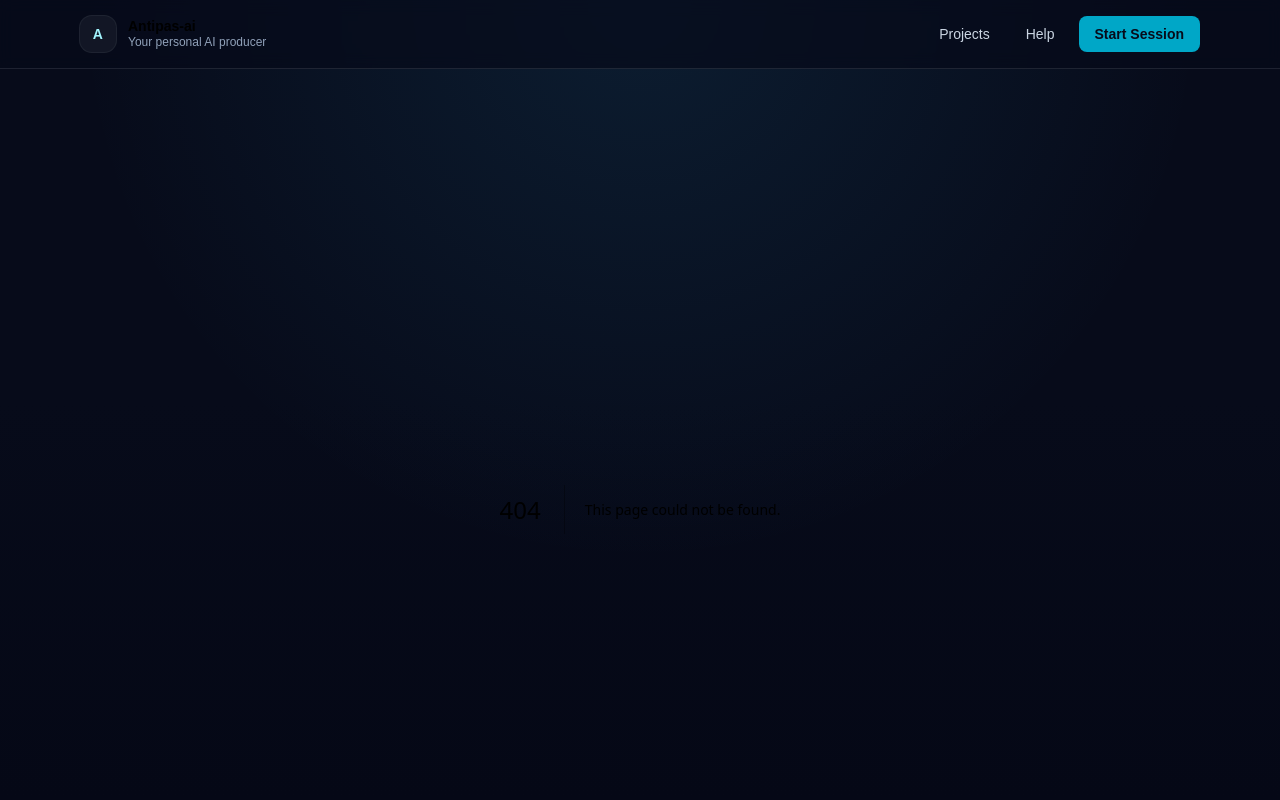
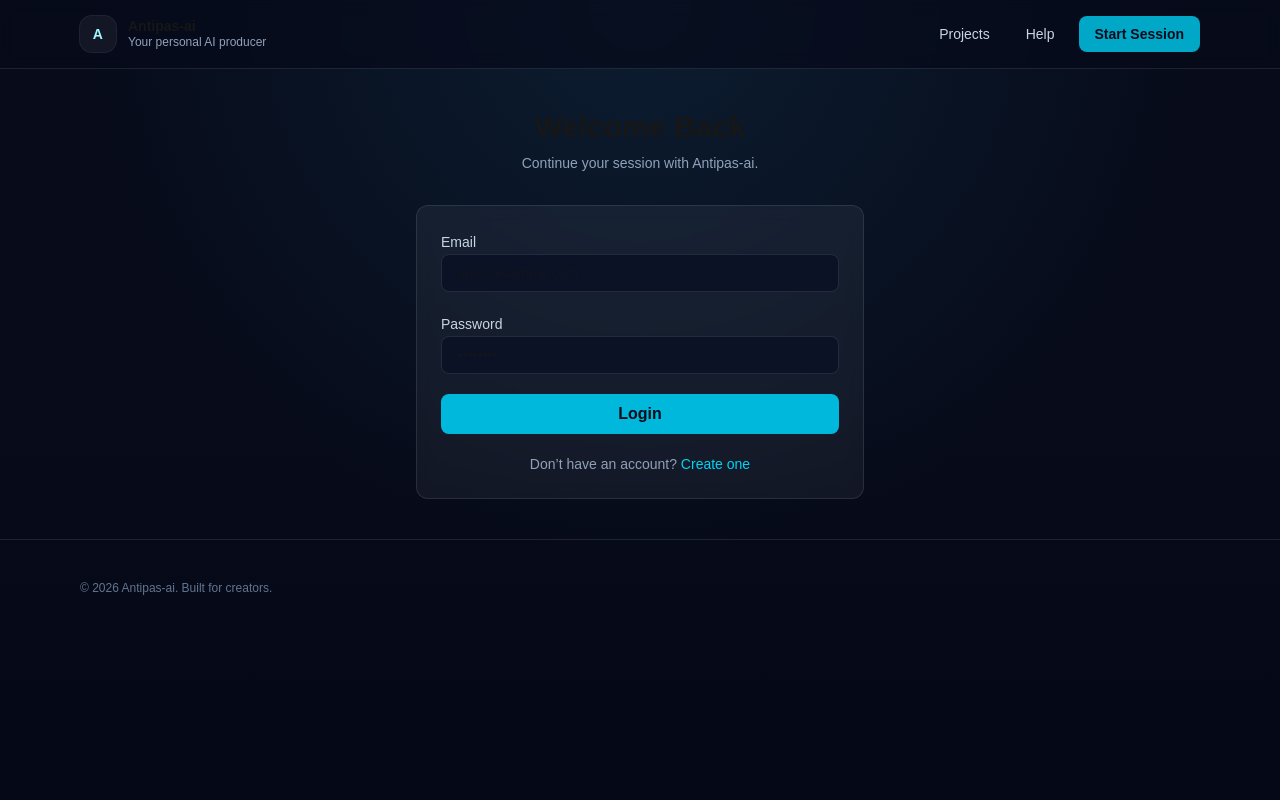
Before and after one commit to AntipasBen23/Antipas-ai, a Next.js app: page /login in a window 1280 px wide. Before the commit this address had no page. Shown: the top 800 px of the page. Built offline with nearby package versions, Linux system fonts and the light colour scheme.

Commit message:
added login page

```diff
--- /dev/null
+++ b/src/app/login/page.tsx
@@ -0,0 +1,70 @@
+"use client";
+
+import Link from "next/link";
+import { useState } from "react";
+
+export default function LoginPage() {
+  const [loading, setLoading] = useState(false);
+
+  const handleSubmit = async (e: React.FormEvent) => {
+    e.preventDefault();
+    setLoading(true);
+
+    // TODO: Connect to backend login endpoint
+    setTimeout(() => {
+      setLoading(false);
+      alert("Login logic not connected yet.");
+    }, 1000);
+  };
+
+  return (
+    <div className="mx-auto max-w-md space-y-8">
+      <div className="text-center space-y-2">
+        <h1 className="text-3xl font-bold">Welcome Back</h1>
+        <p className="text-slate-400 text-sm">
+          Continue your session with Antipas-ai.
+        </p>
+      </div>
+
+      <form
+        onSubmit={handleSubmit}
+        className="space-y-5 rounded-xl border border-white/10 bg-white/5 p-6 backdrop-blur"
+      >
+        <div className="space-y-2">
+          <label className="text-sm text-slate-300">Email</label>
+          <input
+            type="email"
+            required
+            className="w-full rounded-lg border border-white/10 bg-[#0B1225] px-4 py-2 text-sm outline-none focus:border-cyan-400"
+            placeholder="you@example.com"
+          />
+        </div>
+
+        <div className="space-y-2">
+          <label className="text-sm text-slate-300">Password</label>
+          <input
+            type="password"
+            required
+            className="w-full rounded-lg border border-white/10 bg-[#0B1225] px-4 py-2 text-sm outline-none focus:border-cyan-400"
+            placeholder="••••••••"
+          />
+        </div>
+
+        <button
+          type="submit"
+          disabled={loading}
+          className="w-full rounded-lg bg-cyan-500 py-2 font-semibold text-[#070B1A] hover:bg-cyan-400 transition disabled:opacity-50"
+        >
+          {loading ? "Signing in..." : "Login"}
+        </button>
+
+        <div className="text-center text-sm text-slate-400">
+          Don’t have an account?{" "}
+          <Link href="/signup" className="text-cyan-400 hover:underline">
+            Create one
+          </Link>
+        </div>
+      </form>
+    </div>
+  );
+}
```
